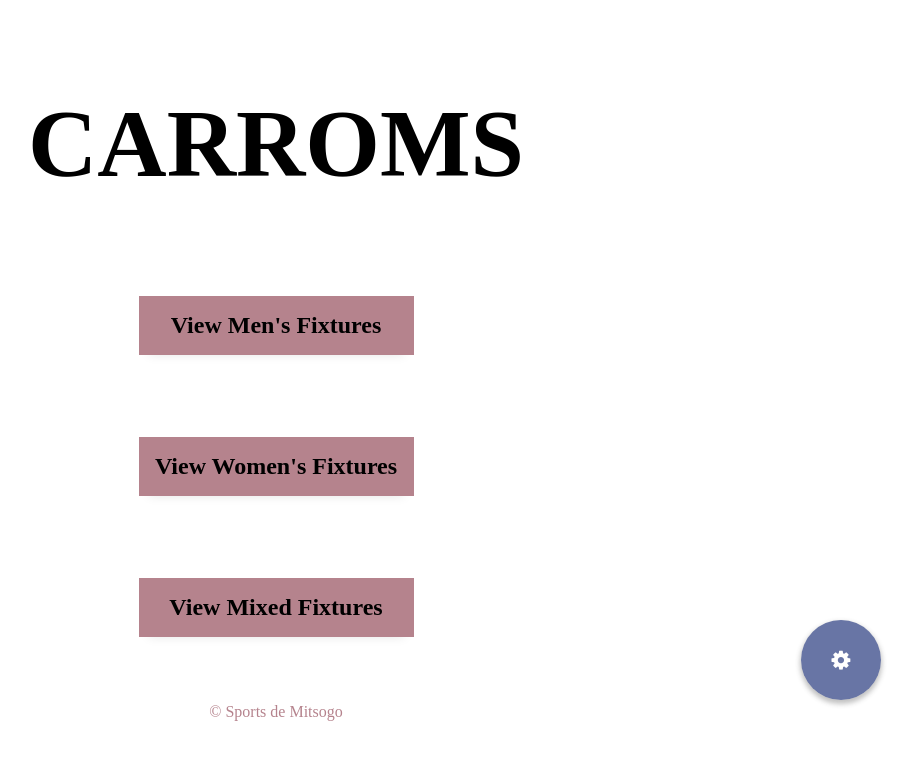
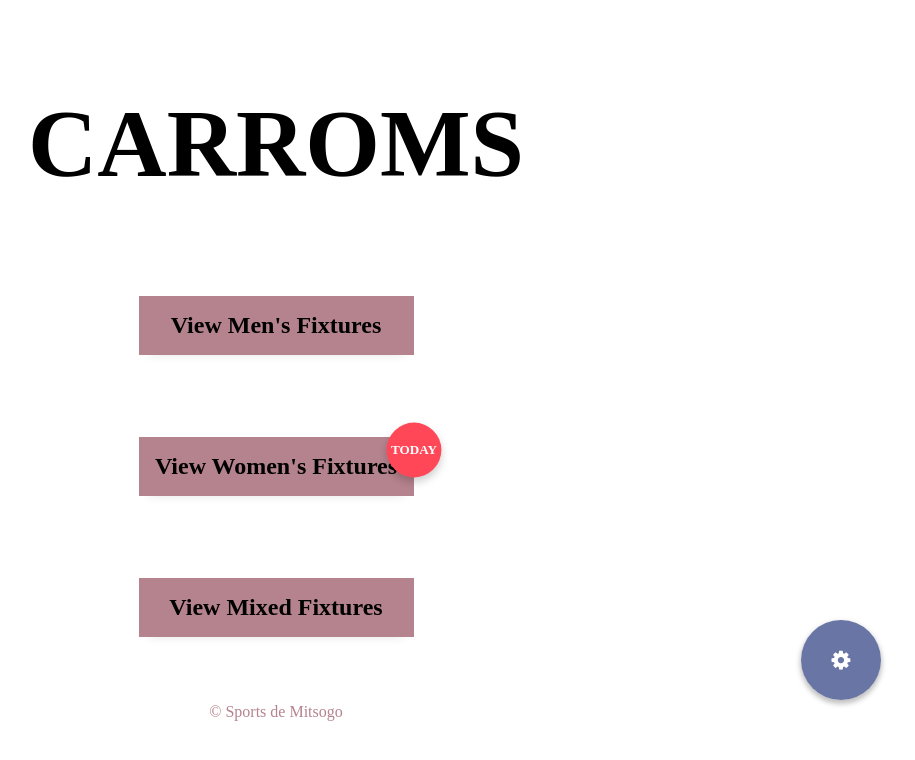
Before and after one commit to i-avm/sports_de_mits, a Next.js app: page /carroms in a window 1280 px wide. Shown: the top 760 px of the page, without its empty margins (364-1279 px from the left). Built offline with nearby package versions, Linux system fonts and the light colour scheme.

Commit message:
feat: add today badge for games page

```diff
--- a/src/app/scss/game.scss
+++ b/src/app/scss/game.scss
@@ -67,7 +67,9 @@ $palette: #ffcdb2, #ffb4a2, #e5989b, #b5838d, #6d6875;
       color: black;
       font-size: 96px;
     }
+
     block {
+      position: relative;
       display: inline-block;
       width: 275px;
       margin: 2rem 0;
@@ -78,11 +80,46 @@ $palette: #ffcdb2, #ffb4a2, #e5989b, #b5838d, #6d6875;
       color: $black;
       background: palette(4);
       box-shadow: 0 10px 10px -10px rgba($black, 0.1);
-      transition: transform 0.4s;
+      transition: transform 0.4s, box-shadow 0.3s;
+
       &:hover {
-        animation: float 1s linear infinite alternate;
+        transform: translateY(-2px);
+        box-shadow: 0 15px 20px -10px rgba($black, 0.2);
+      }
+
+      // Circular badge for indicating today's match
+      &.today-indicator::after {
+        content: "Today";
+        position: absolute;
+        top: -12px;
+        right: -25px;
+        width: 50px;
+        height: 50px;
+        background-color: #ff4757; // Vibrant red for urgency and attention
+        color: $white;
+        font-size: 12px;
+        font-weight: bold;
+        display: flex;
+        align-items: center;
+        justify-content: center;
+        text-align: center;
+        text-transform: uppercase;
+        border-radius: 50%;
+        box-shadow: 0 4px 8px rgba($black, 0.2);
+        animation: pop 0.8s ease-in-out infinite alternate;
       }
     }
+
+    // Minimal animation for the badge
+    @keyframes pop {
+      from {
+        transform: scale(1);
+      }
+      to {
+        transform: scale(1.1);
+      }
+    }
+
     p {
       font-weight: 400;
       color: palette(4);
--- a/src/pages/[game]/index.js
+++ b/src/pages/[game]/index.js
@@ -5,10 +5,13 @@ import "../../app/scss/game.scss";
 import FloatingButton from "@/components/FloatingButton";
 
 export default function Game() {
+  // Example logic for checking if a match is happening today for women's fixtures
+  const isWomenFixtureToday = true; // Replace this with your actual condition
+
   return (
     <div className="page-game">
       <FloatingButton isDarkLightOptionEnabled={false} />
-      <header style={{display: "grid"}}>
+      <header style={{ display: "grid" }}>
         <h1>
           CARROMS
           <br />
@@ -18,7 +21,13 @@ export default function Game() {
         </Link>
         <br />
         <Link href="/carroms/womens/fixtures/">
-          <block className="bg-primary">View Women's Fixtures</block>
+          <block
+            className={`bg-primary ${
+              isWomenFixtureToday ? "today-indicator" : ""
+            }`}
+          >
+            View Women's Fixtures
+          </block>
         </Link>
         <br />
         <Link href="/carroms/mixed/fixtures/">
```
